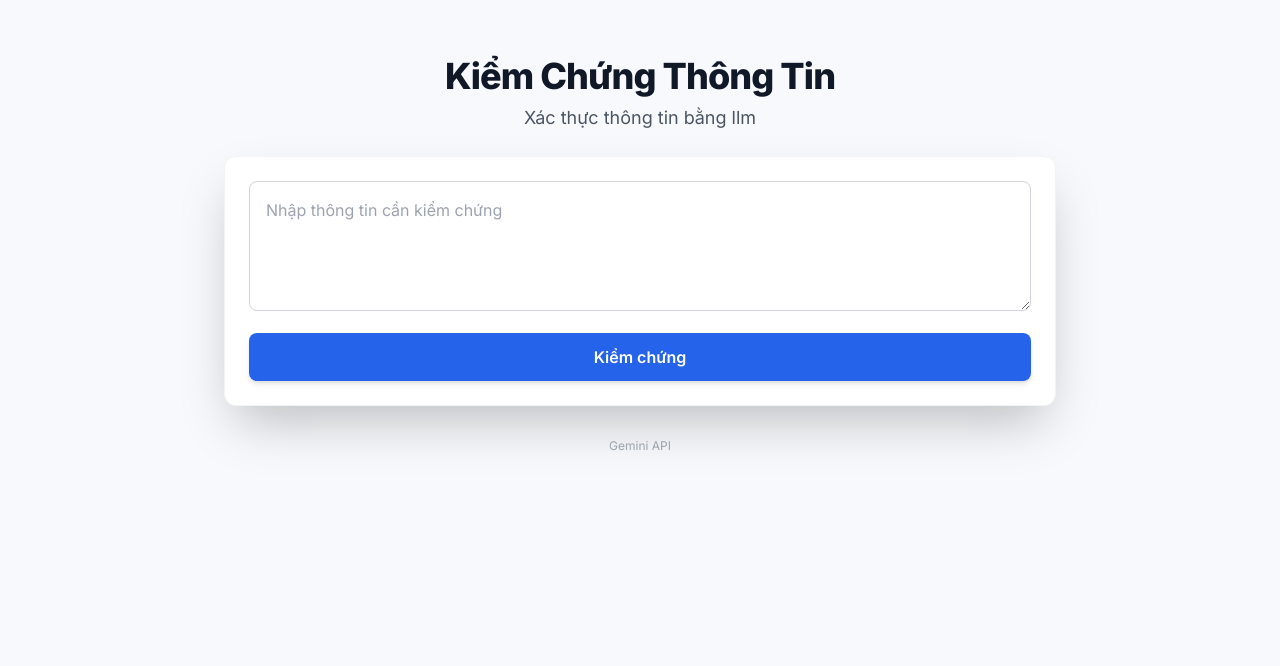
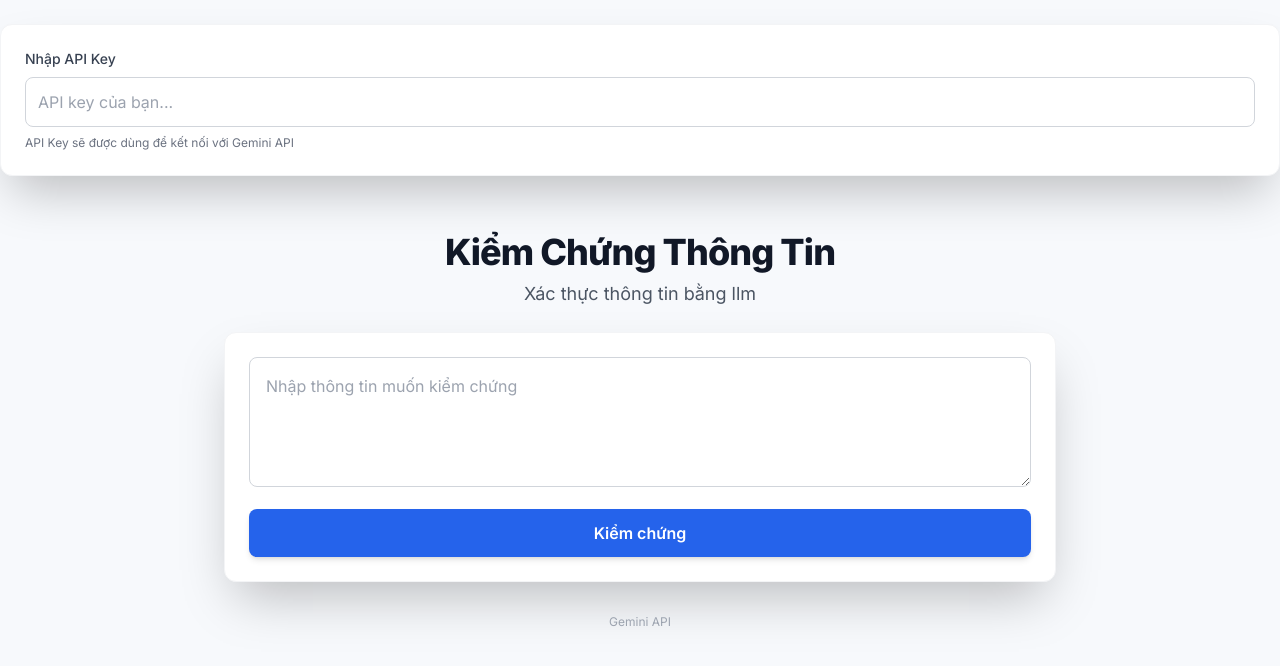
Before and after one commit to VimHater/fact_checker, a plain HTML site: page index.html in a window 1280 px wide. Drawn offline with nearby package versions, Linux system fonts and the light colour scheme.

Commit message:
manual api key input

```diff
--- a/index.html
+++ b/index.html
@@ -10,7 +10,18 @@
     <link rel="stylesheet" href="style.css">
 </head>
 <body>
-
+    <div class="bg-white p-6 rounded-xl shadow-2xl border border-gray-100 mt-6">
+        <label for="apiKeyInput" class="block text-sm font-medium text-gray-700 mb-2">
+            Nhập API Key
+        </label>
+        <input
+            id="apiKeyInput"
+            type="password"
+            class="w-full p-3 border border-gray-300 rounded-lg focus:ring-blue-500 focus:border-blue-500 transition duration-150 ease-in-out"
+            placeholder="API key của bạn..."
+        />
+    <p class="mt-2 text-xs text-gray-500">API Key sẽ được dùng để kết nối với Gemini API</p>
+    </div>
     <div class="max-w-4xl mx-auto p-4 sm:p-6 lg:p-8">
         <header class="text-center py-6">
             <h1 class="text-4xl font-extrabold text-gray-900 tracking-tight">
@@ -23,7 +34,7 @@
 
         <!-- Input Section -->
         <div class="bg-white p-6 rounded-xl shadow-2xl border border-gray-100">
-            <textarea id="claimInput" class="w-full p-4 border border-gray-300 rounded-lg focus:ring-blue-500 focus:border-blue-500 transition duration-150 ease-in-out" rows="4" placeholder="Nhập thông tin cần kiểm chứng"></textarea>
+            <textarea id="claimInput" class="w-full p-4 border border-gray-300 rounded-lg focus:ring-blue-500 focus:border-blue-500 transition duration-150 ease-in-out" rows="4" placeholder="Nhập thông tin muốn kiểm chứng"></textarea>
             <button id="factCheckButton" onclick="checkClaim()" class="mt-4 w-full px-6 py-3 bg-blue-600 text-white font-semibold rounded-lg shadow-md hover:bg-blue-700 transition duration-300 ease-in-out disabled:bg-blue-400">
                 Kiểm chứng
             </button>
--- a/script.js
+++ b/script.js
@@ -1,6 +1,6 @@
-const apiKey = "";
-const apiUrl = `https://generativelanguage.googleapis.com/v1beta/models/gemini-2.5-flash-preview-05-20:generateContent?key=${apiKey}`;
-
+const apiKey = document.getElementById("apiKeyInput").value.trim();
+//const apiUrl = `https://generativelanguage.googleapis.com/v1beta/models/gemini-2.5-flash:generateContent?key=${apiKey}`;
+const apiUrl = `https://generativelanguage.googleapis.com/v1beta/models/gemini-2.5-pro:generateContent?key=${apiKey}`;
 const claimInput = document.getElementById('claimInput');
 const factCheckButton = document.getElementById('factCheckButton');
 const loadingIndicator = document.getElementById('loadingIndicator');
@@ -18,11 +18,10 @@ Bạn là một AI kiểm chứng thông tin chuyên nghiệp, trung lập, phâ
 1. **ĐỊNH DẠNG TRẠNG THÁI (BẮT BUỘC DÒNG ĐẦU TIÊN):**
     * Dòng đầu tiên phải là: **TRẠNG THÁI: [Trạng Thái Xếp Hạng]**
     * **[ĐÚNG]** nếu bằng chứng hỗ trợ tuyên bố hoặc bằng chứng phủ nhận điều ngược lại với tuyên bố.
-    * **[SAI]** nếu bằng chứng mâu thuẫn mạnh mẽ với tuyên bố (bao gồm cả các tuyên bố mâu thuẫn với sự đồng thuận khoa học/lịch sử đã được thiết lập).
-    * **[CẦN KIỂM TRA LẠI]** nếu có sai sót nhỏ, thông tin không rõ ràng, hoặc có sự thiếu sót đáng kể.
+    * **[SAI]** nếu bằng chứng mâu thuẫn với tuyên bố (bao gồm cả các tuyên bố mâu thuẫn với sự đồng thuận khoa học/lịch sử đã được thiết lập).
     * **[KHÔNG THỂ XÁC MINH]** nếu bằng chứng không đủ, mâu thuẫn cao độ, hoặc không kết luận được.
 
-2. **NỘI DUNG PHÂN TÍCH CHI TIẾT (SỬ DỤNG TIÊU ĐỀ MARKDOWN):**
+2. **NỘI DUNG PHÂN TÍCH CHI TIẾT:**
     * Ngay sau dòng TRẠNG THÁI, bạn phải cung cấp phân tích chi tiết, **sử dụng các tiêu đề markdown** cho từng bước theo yêu cầu của người dùng:
 
 ## 1. Đánh giá Nguồn
```
